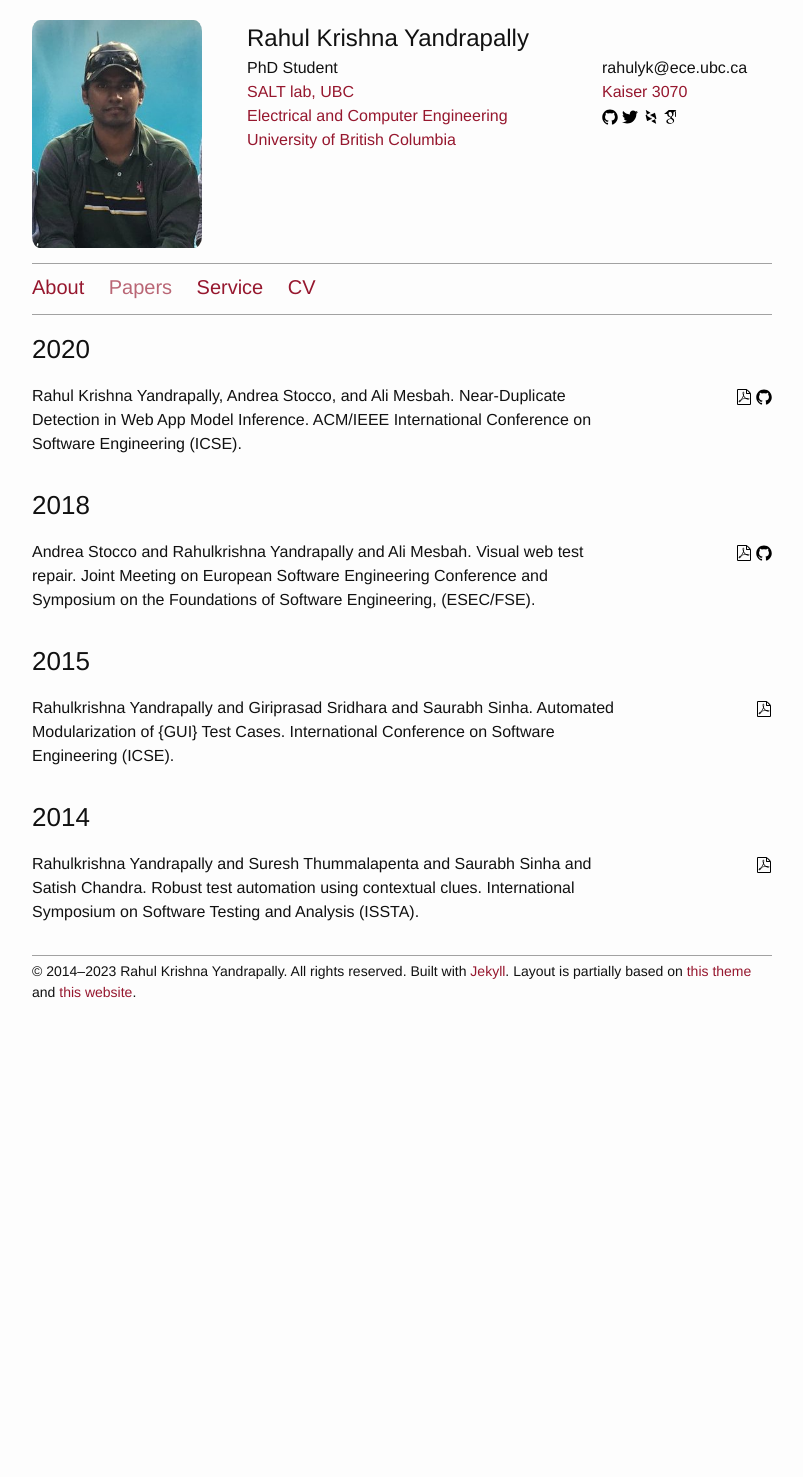
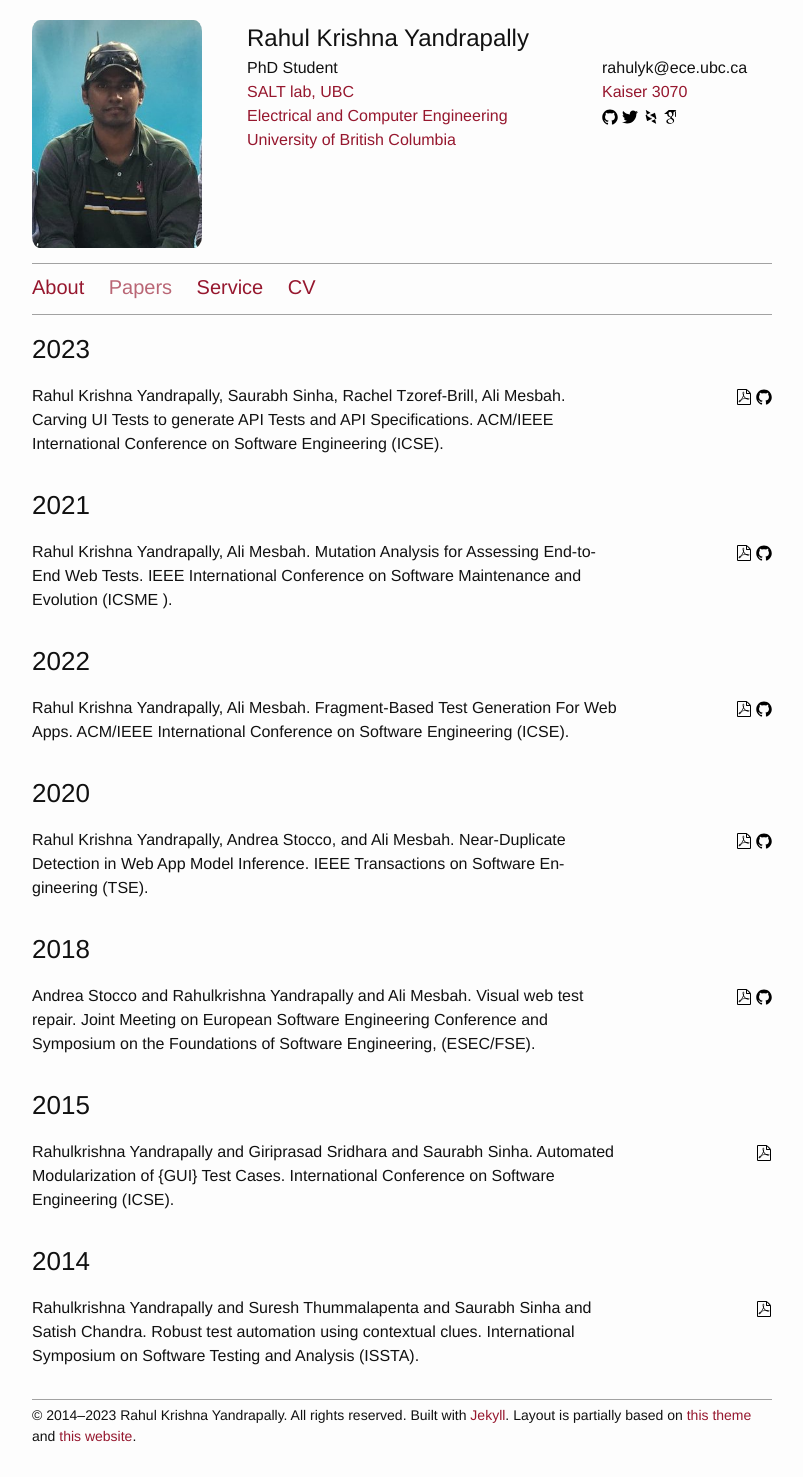
Before and after one commit to yrahulkr/yrahulkr.github.io, a Jekyll site: the page built from nav/papers.md, in a window 1280 px wide. Shown: the whole page, without its empty margins (238-1041 px from the left). Built offline with Jekyll 4.4.1, drawn with Linux system fonts in a browser that asks for light colours; before the commit the page ends 1033 px from its top, so only the background shows below that.

Commit message:
adding new papers

```diff
--- a/_data/papers.yml
+++ b/_data/papers.yml
@@ -1,7 +1,28 @@
+- id: apicarv
+  title: "Carving UI Tests to generate API Tests and API Specifications"
+  authors: Rahul Krishna Yandrapally, Saurabh Sinha, Rachel Tzoref-Brill, Ali Mesbah
+  venue: ACM/IEEE International Conference on Software Engineering (ICSE)
+  year: 2023
+  code: https://github.com/apicarve/apicarver
+
+- id: maewu
+  title: "Mutation Analysis for Assessing End-to-End Web Tests"
+  authors: Rahul Krishna Yandrapally, Ali Mesbah
+  venue: IEEE International Conference on Software Maintenance and Evolution (ICSME )
+  year: 2021
+  code: https://github.com/yrahulkr/maewu
+
+- id: fraggen
+  title: "Fragment-Based Test Generation For Web Apps"
+  authors: Rahul Krishna Yandrapally, Ali Mesbah
+  venue: ACM/IEEE International Conference on Software Engineering (ICSE)
+  year: 2022
+  code: https://doi.org/10.5281/zenodo.4007539
+
 - id: ndstudy
   title: "Near-Duplicate Detection in Web App Model Inference"
   authors: Rahul Krishna Yandrapally, Andrea Stocco, and Ali Mesbah
-  venue: ACM/IEEE International Conference on Software Engineering (ICSE)
+  venue: IEEE Transactions on Software En- gineering (TSE)
   year: 2020
   code: https://github.com/NDStudyICSE2019
 
@@ -15,8 +36,6 @@
                (ESEC/FSE)
   year: 2018
   code: https://github.com/saltlab/vista
-
-
 
 - id: modularization
   title: "Automated Modularization of {GUI} Test Cases"
```
